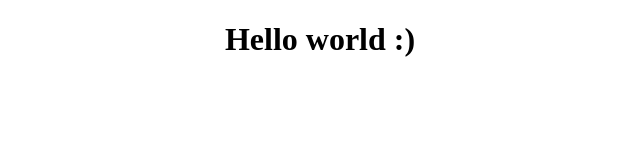
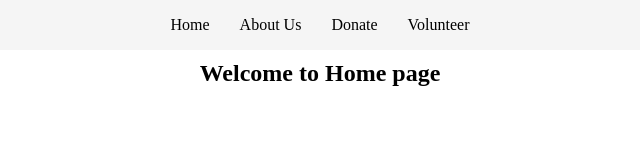
Before and after one commit to AruthraS/bhumi-project-1, a plain HTML site: page frontend/index.html in a window 1280 px wide. Shown: the whole page, without its empty margins (320-960 px from the left). Drawn offline with Linux system fonts and the light colour scheme.

Commit message:
completed navbar

```diff
--- a/frontend/index.html
+++ b/frontend/index.html
@@ -7,6 +7,18 @@
     <link rel="stylesheet" href="style.css">
 </head>
 <body>
-    <h1>Hello world :)</h1>
+    <!-- <h1>Hello world :)</h1> -->
+    <nav class="navbar">
+        <ul>
+        <li><a href="index.html">Home</a></li>
+        <li><a href="about-us.html">About Us</a></li>
+        <li><a href="donate.html">Donate</a></li>
+        <li><a href="voulnteer.html">Volunteer</a></li>
+        </ul>
+    </nav>
+    <section class="container">
+         <h2>Welcome to Home page</h2>
+    </section>
+
 </body>
 </html>
--- a/frontend/style.css
+++ b/frontend/style.css
@@ -1,3 +1,40 @@
-*{
+* {
     text-align: center;
 }
+
+.navbar {
+    display: flex;
+    justify-content: space-around;
+    align-items: center;
+    background: whitesmoke;
+    line-height: 50px;
+    position:fixed;
+    width: 100%;
+    top: 0;
+    margin: 0%;
+    left: 0%;
+}
+
+.navbar ul {
+    display: flex;
+    align-items: center;
+    justify-content: space-between;
+    list-style: none;
+    margin: 0;
+    padding: 0;
+}
+
+.navbar ul li a{
+    text-decoration: none;
+    color: black;
+    margin: 0 15px;
+    cursor: pointer;
+}
+
+.container{
+    color: black;
+}
+
+#volunteer,#donation,#aboutUs,.container{
+    margin-top: 60px ;
+}
```
Also changed, not shown: frontend/about-us.html (+12 -1 lines), frontend/donate.html (+12 -1 lines), frontend/voulnteer.html (+13 -2 lines).
